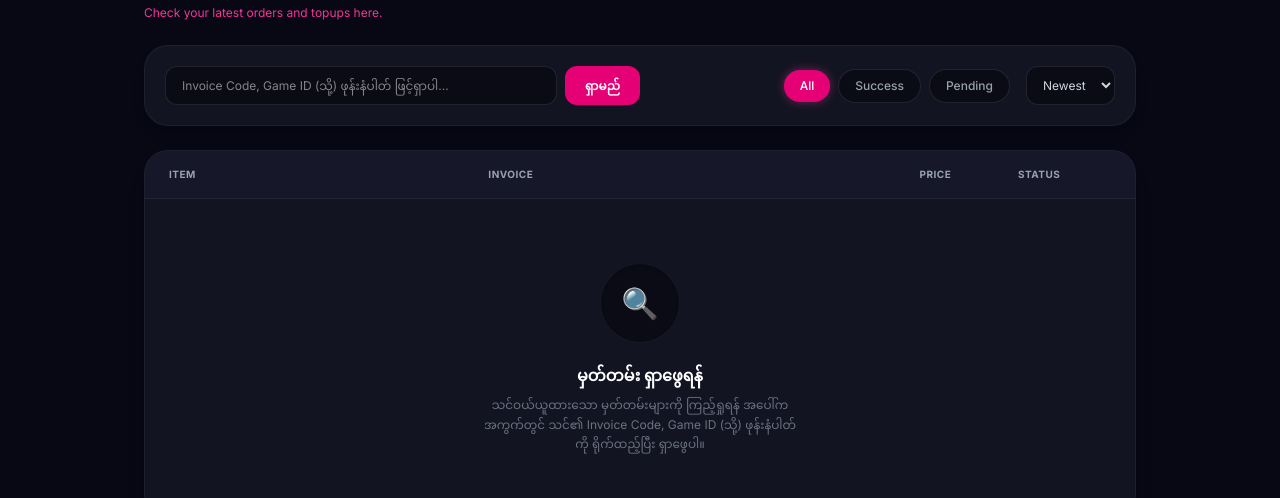
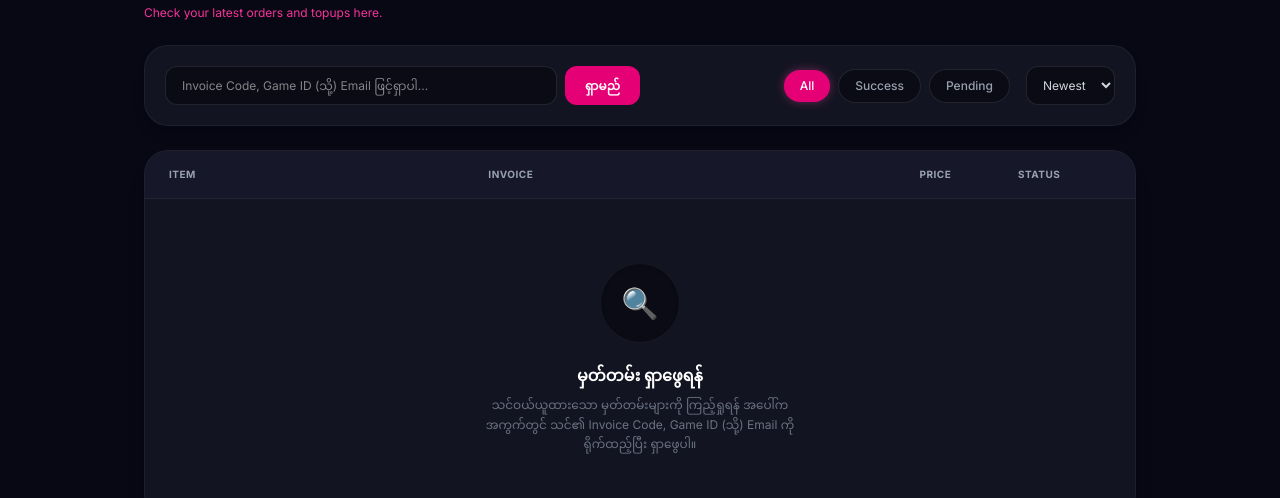
Before and after one commit to yan287062-ctrl/Topup-shop, a Next.js app: page /history in a window 1280 px wide. Shown: the part 127-625 px from the top of the page. Built offline with nearby package versions, Linux system fonts and the light colour scheme.

Commit message:
Update page.tsx

```diff
--- a/app/history/page.tsx
+++ b/app/history/page.tsx
@@ -40,11 +40,11 @@ export default function HistoryPage() {
         .select('*')
         .or(`player_id.eq.${searchTerm},invoice_code.eq.${searchTerm}`);
 
-      // ၂။ Wallet ငွေဖြည့်မှတ်တမ်းများ ရှာခြင်း (ဖုန်းနံပါတ် သို့မဟုတ် Invoice Code ဖြင့် ရှာမည်)
+      // ၂။ Wallet ငွေဖြည့်မှတ်တမ်းများ ရှာခြင်း (Phone အစား Email သို့မဟုတ် Invoice Code ဖြင့် ရှာမည်)
       const { data: walletData } = await supabase
         .from('wallet_history')
         .select('*')
-        .or(`phone.eq.${searchTerm},invoice_code.eq.${searchTerm}`);
+        .or(`email.eq.${searchTerm},invoice_code.eq.${searchTerm}`); // <--- ဒီနေရာလေးကို email အဖြစ် ပြင်လိုက်ပါပြီ
 
       let combined: any[] = [];
 
@@ -116,7 +116,7 @@ export default function HistoryPage() {
             <form onSubmit={handleSearch} className="relative w-full md:w-1/2 flex gap-2">
               <input
                 type="text"
-                placeholder="Invoice Code, Game ID (သို့) ဖုန်းနံပါတ် ဖြင့်ရှာပါ..."
+                placeholder="Invoice Code, Game ID (သို့) Email ဖြင့်ရှာပါ..."
                 className="w-full bg-[#0a0b14] border border-white/10 rounded-xl px-4 py-2.5 text-white text-xs focus:outline-none focus:border-pink-500 transition-colors"
                 value={search}
                 onChange={(e) => setSearch(e.target.value)}
@@ -170,7 +170,7 @@ export default function HistoryPage() {
               </div>
               <h3 className="text-white text-base font-bold mb-2">မှတ်တမ်း ရှာဖွေရန်</h3>
               <p className="text-gray-500 text-xs max-w-xs leading-relaxed">
-                သင်ဝယ်ယူထားသော မှတ်တမ်းများကို ကြည့်ရှုရန် အပေါ်က အကွက်တွင် သင်၏ Invoice Code, Game ID (သို့) ဖုန်းနံပါတ်ကို ရိုက်ထည့်ပြီး ရှာဖွေပါ။
+                သင်ဝယ်ယူထားသော မှတ်တမ်းများကို ကြည့်ရှုရန် အပေါ်က အကွက်တွင် သင်၏ Invoice Code, Game ID (သို့) Email ကို ရိုက်ထည့်ပြီး ရှာဖွေပါ။
               </p>
             </div>
           ) : displayData.length > 0 ? (
```
